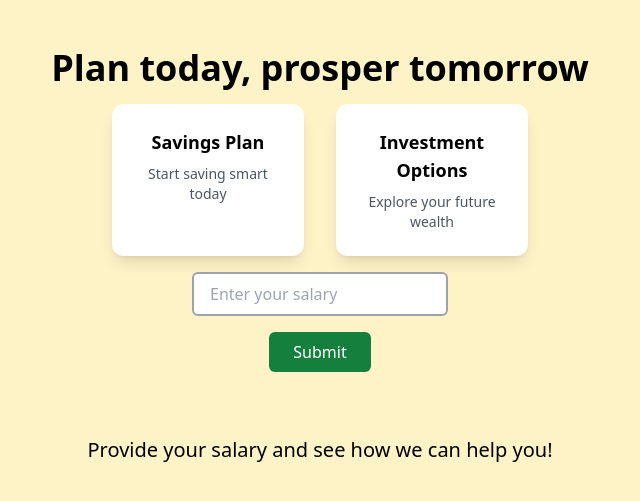
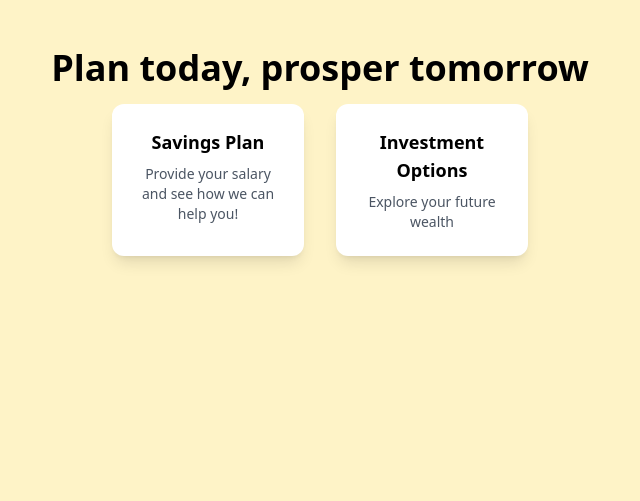
Before and after one commit to Suheylaersen/OneEthos-KH-Challange, a Flask app: page / in a window 1280 px wide. Shown: the part 72-573 px from the top of the page, without its empty margins (320-960 px from the left). Run offline with Flask 3, Linux system fonts and the light colour scheme; some libraries are stand-ins or nearby versions.

Commit message:
Improved navigation cards

```diff
--- a/templates/index.html
+++ b/templates/index.html
@@ -33,7 +33,6 @@
 
 
 
-      <!-- Input Block -->
       <div class="flex flex-col items-center space-y-4">
         <h2 class="text-4xl font-bold text-center">Plan today, prosper tomorrow</h2>
         <!-- Navigation Cards Section -->
@@ -41,7 +40,7 @@
         <!-- Card 1 -->
         <a href="features/screen1.html" class="bg-white shadow-lg rounded-xl p-6 w-48 text-center hover:scale-105 transition-transform duration-200">
             <h3 class="text-lg font-semibold text-black">Savings Plan</h3>
-            <p class="text-sm text-gray-600 mt-2">Start saving smart today</p>
+            <p class="text-sm text-gray-600 mt-2">Provide your salary and see how we can help you!</p>
         </a>
 
         <!-- Card 2 -->
@@ -51,24 +50,10 @@
         </a>
         </div>
 
-        <input id="salaryInput" type="number" placeholder="Enter your salary"
-               class="border-2 border-gray-400 rounded-md px-4 py-2 w-64 focus:outline-none focus:ring-2 focus:ring-green-600">
-        <button id="submitBtn"
-                class="bg-green-700 text-white px-6 py-2 rounded-md hover:bg-green-800 transition">
-          Submit
-        </button>
-      </div>
 
-      <!-- Cards Container -->
-      <div id="cardsContainer" class="grid grid-cols-1 md:grid-cols-3 gap-6 mt-8 w-full max-w-4xl"></div>
 
-      <!-- Secondary Statement -->
-      <div class="text-center">
-        <h3 class="text-xl">Provide your salary and see how we can help you!</h3>
-      </div>
 
     </main>
   </div>
-      <script src="../static/scripts.js"></script>
 </body>
 </html>
```
Also changed, not shown: templates/features/screen1.html (+14 -1 lines).
